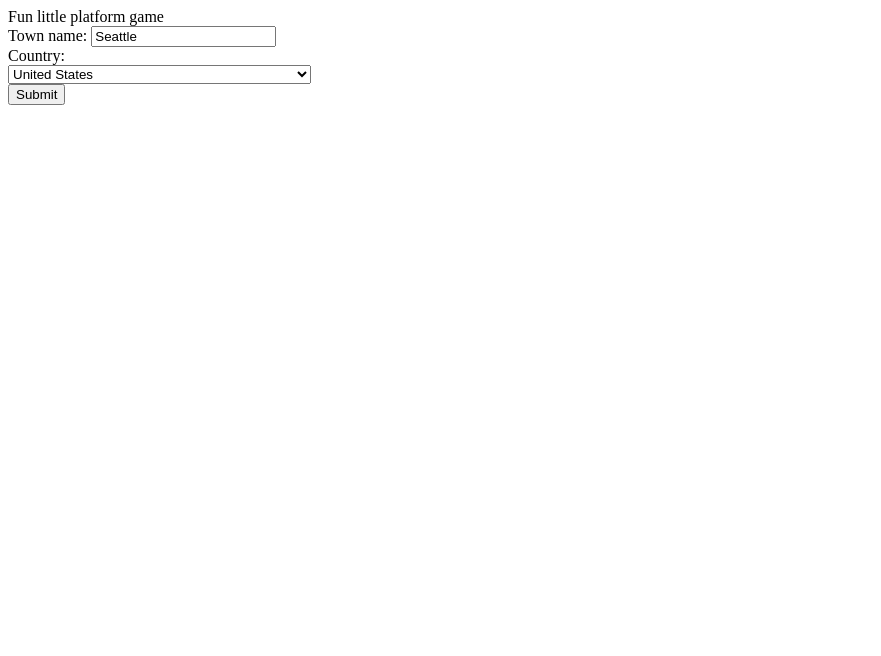
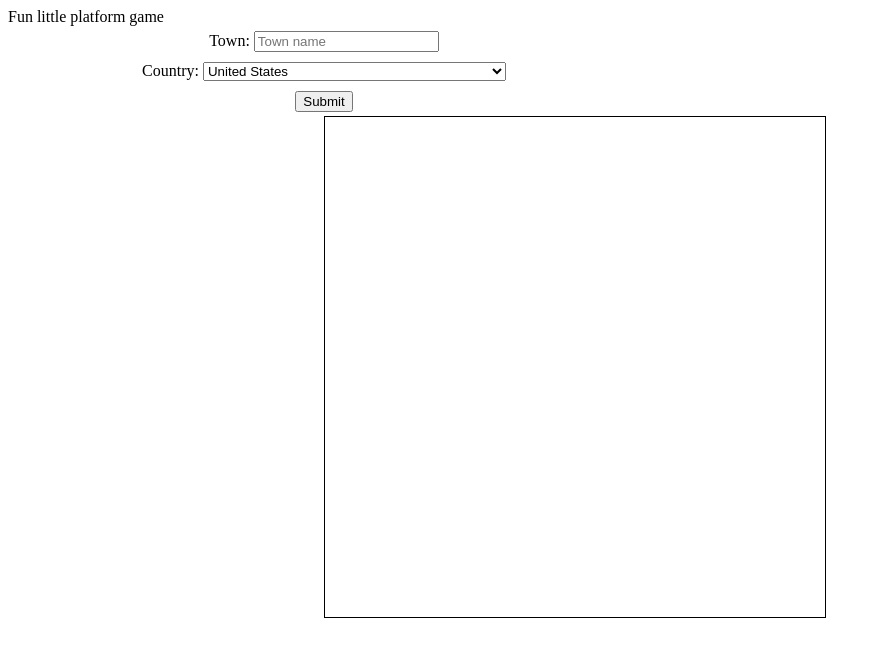
Before and after one commit to BrittniLudington/time-and-weather-game-api-capstone, a plain HTML site: page index.html in a window 1280 px wide. Shown: the whole page, without its empty margins (0-881 px from the left). Drawn offline with nearby package versions, Linux system fonts and the light colour scheme.

Commit message:
Setting up formatting on the page.

```diff
--- a/index.html
+++ b/index.html
@@ -9,8 +9,8 @@
     </head>
     <body>
             <form id = "selection">
-                Town name: <input type="text" id="town" name="townName" value="Seattle"><br>
-                Country: <div id="countriesHere"></div>
+                <input type="text" id="town" name="townName" placeholder="Town name"><br>
+                <div id="countriesHere"></div><br>
                   <button id="submitButton">Submit</button>
                     </form>
         <div id = "canvasDiv">
--- a/indexStyle.css
+++ b/indexStyle.css
@@ -1,7 +1,26 @@
 #canvasDiv
 {
     position: relative;
+    width :50%;
+    margin:auto;
+}
 
+#selection
+{
+    position: relative;
+    width: 50%;
+    text-align:center;
+    line-height: 30px;
+}
+
+#countriesHere
+{
+    display:inline;
+}
+
+#town
+{
+    display:inline;
 }
 
 #objects
@@ -18,4 +37,5 @@
     z-index: 1;
     left: 0px;
     top: 0px;
+    border: solid 1px black;
 }
--- a/js/game.js
+++ b/js/game.js
@@ -16,6 +16,8 @@ let globalAlpha = 0;
 window.onload = function ()
 {
 
+  $("#town").before("Town: ");
+  $("#countriesHere").before("Country: ");
   $("#countriesHere").load("Countries.html");
     canvas = document.getElementById('canvas');
 
```
